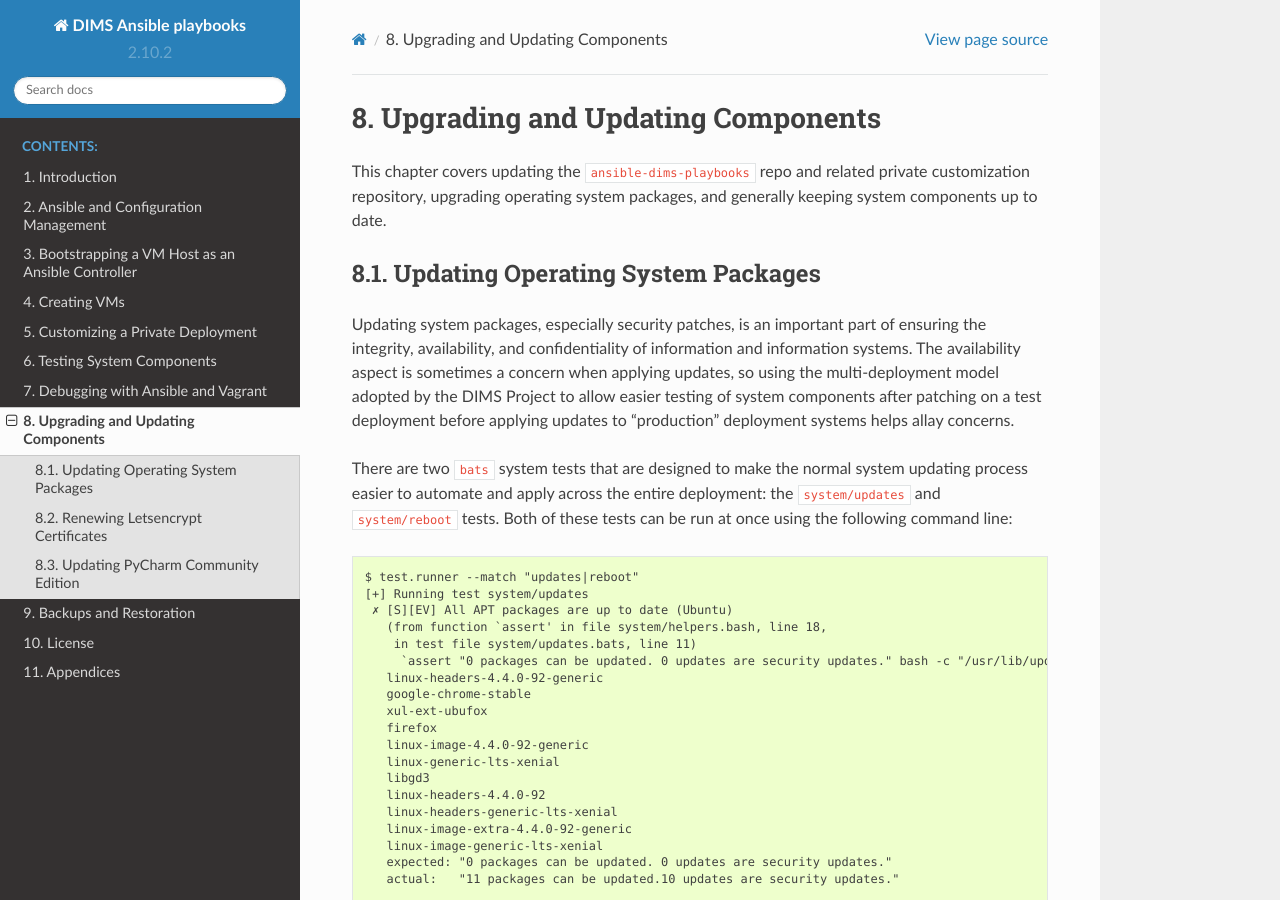
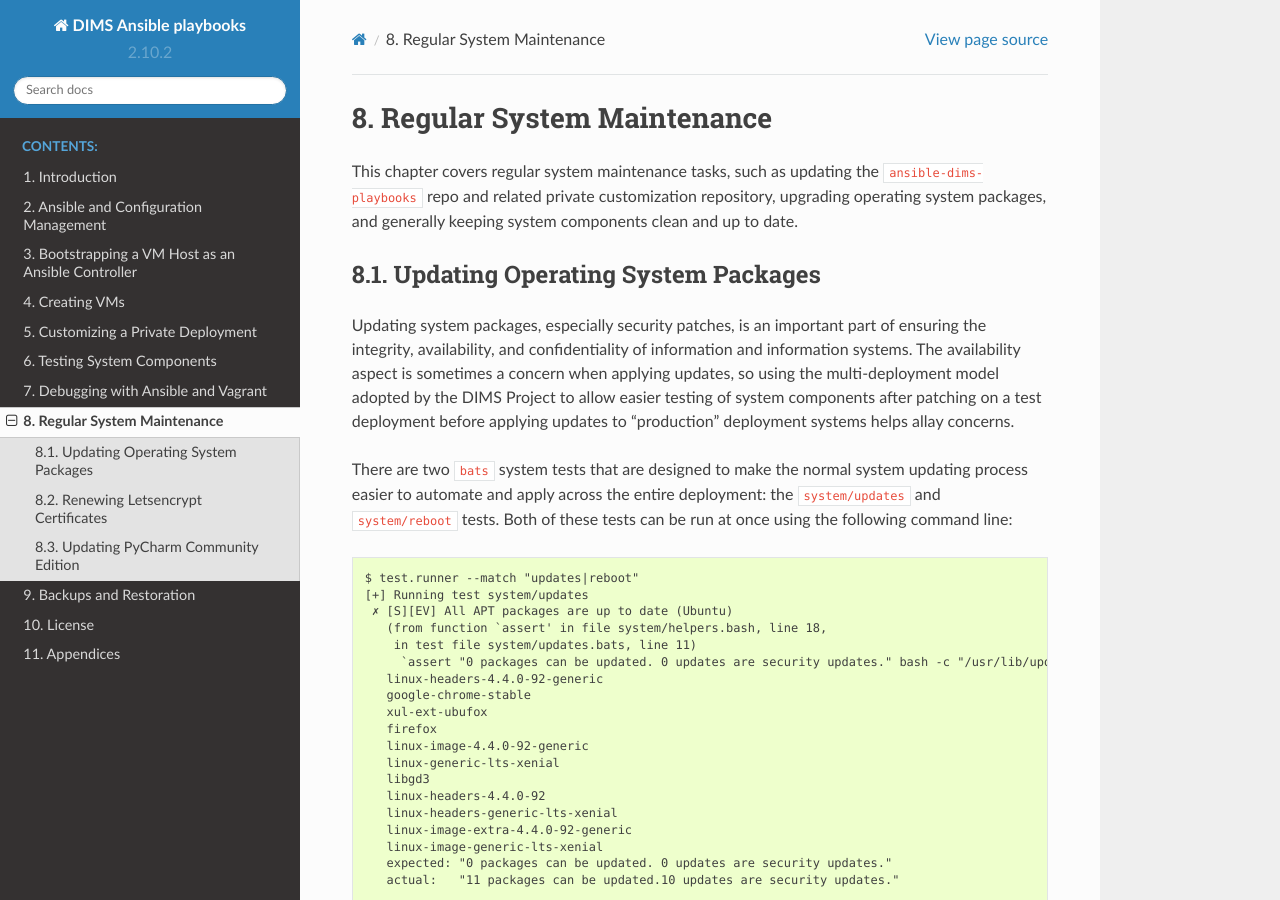
Before and after one commit to uw-dims/ansible-dims-playbooks, a Sphinx documentation site: the page built from docs/source/maintenance.rst, in a window 1280 px wide and 900 px high. Built offline with Sphinx 7.4.7 and the Read the Docs theme 2.0.0, drawn with Linux system fonts in a browser that asks for light colours.

Commit message:
Rename upgrading/updating section to maintenance

```diff
--- a/docs/source/index.rst
+++ b/docs/source/index.rst
@@ -24,7 +24,7 @@ for short) repository contents.
    localcustomization
    tests
    debugging
-   upgrading
+   maintenance
    backups
    license
    appendices
--- a/docs/source/upgrading.rst
+++ b/docs/source/maintenance.rst
@@ -1,11 +1,12 @@
-.. _upgrading:
+.. _maintenance:
 
-Upgrading and Updating Components
-=================================
+Regular System Maintenance
+==========================
 
-This chapter covers updating the ``ansible-dims-playbooks`` repo and related
-private customization repository, upgrading operating system packages, and
-generally keeping system components up to date.
+This chapter covers regular system maintenance tasks, such as updating the
+``ansible-dims-playbooks`` repo and related private customization repository,
+upgrading operating system packages, and generally keeping system components
+clean and up to date.
 
 .. _updating_packages:
 
```
